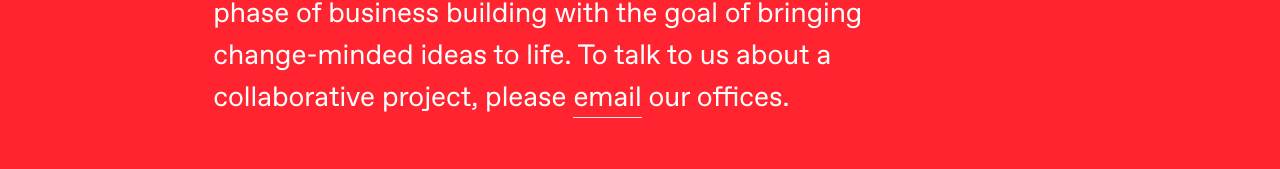
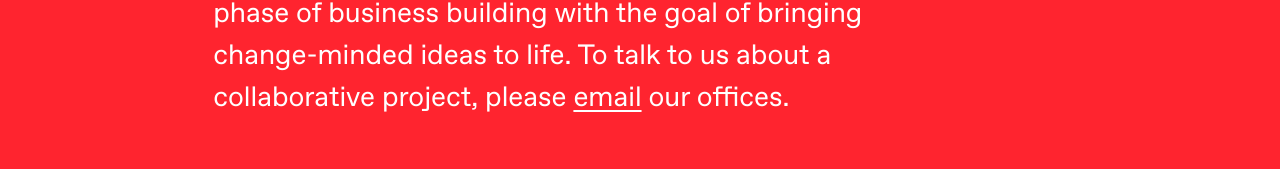
Before and after one commit to aupadhyay/currentservices, a Next.js app: page /about in a window 1280 px wide. Shown: the part 288-457 px from the top of the page. Built offline with nearby package versions, Linux system fonts and the light colour scheme.

Commit message:
fix: underline fix

```diff
--- a/pages/about.tsx
+++ b/pages/about.tsx
@@ -55,7 +55,7 @@ export default function About() {
           phase of business building with the goal of bringing change-minded
           ideas to life. To talk to us about a collaborative project, please{' '}
           <a
-            className="border-b cursor-pointer text-decoration-none"
+            className="underline underline-offset-4 decoration-2 cursor-pointer"
             href="mailto:studio@currentservices.com"
           >
             email
--- a/tailwind.config.ts
+++ b/tailwind.config.ts
@@ -50,6 +50,7 @@ const config: Config = {
       xl: '2580px',
     },
     textUnderlineOffset: {
+      '4': '4px',
       '10': '10px',
     },
   },
```
